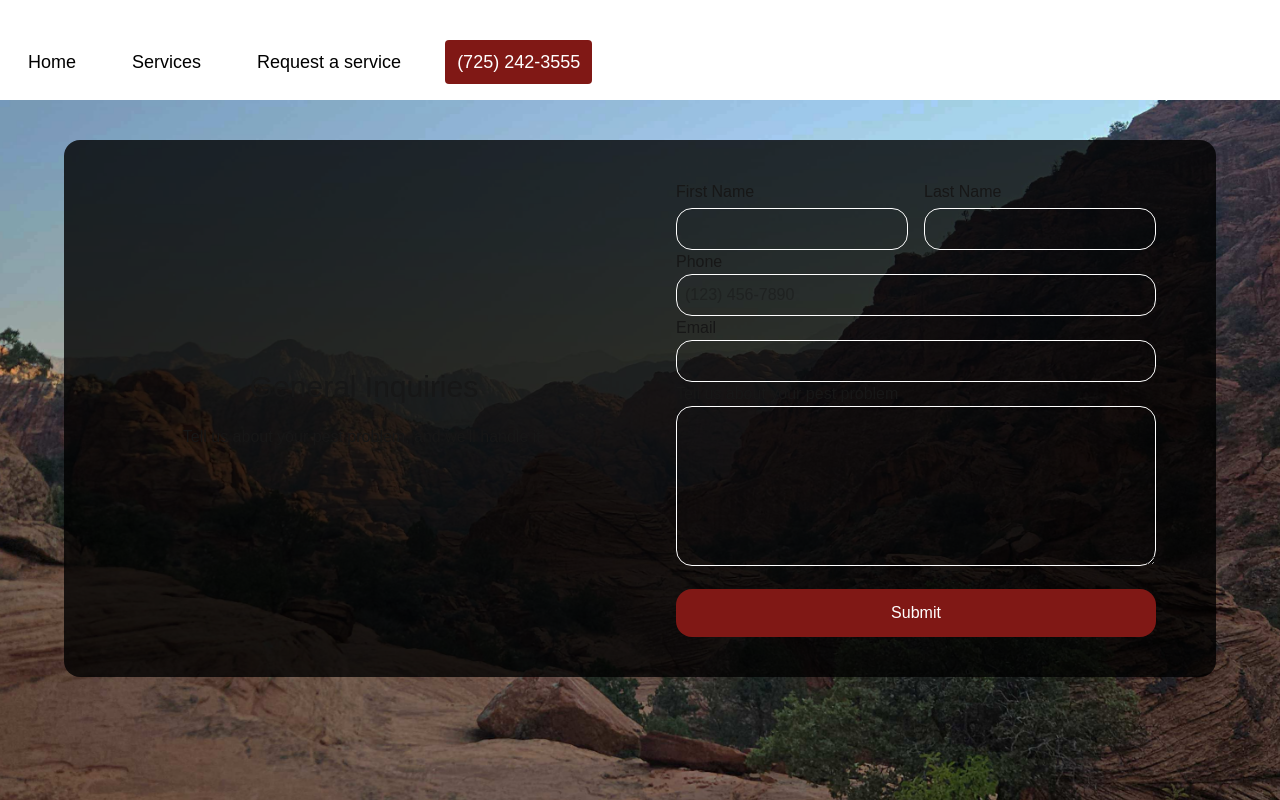
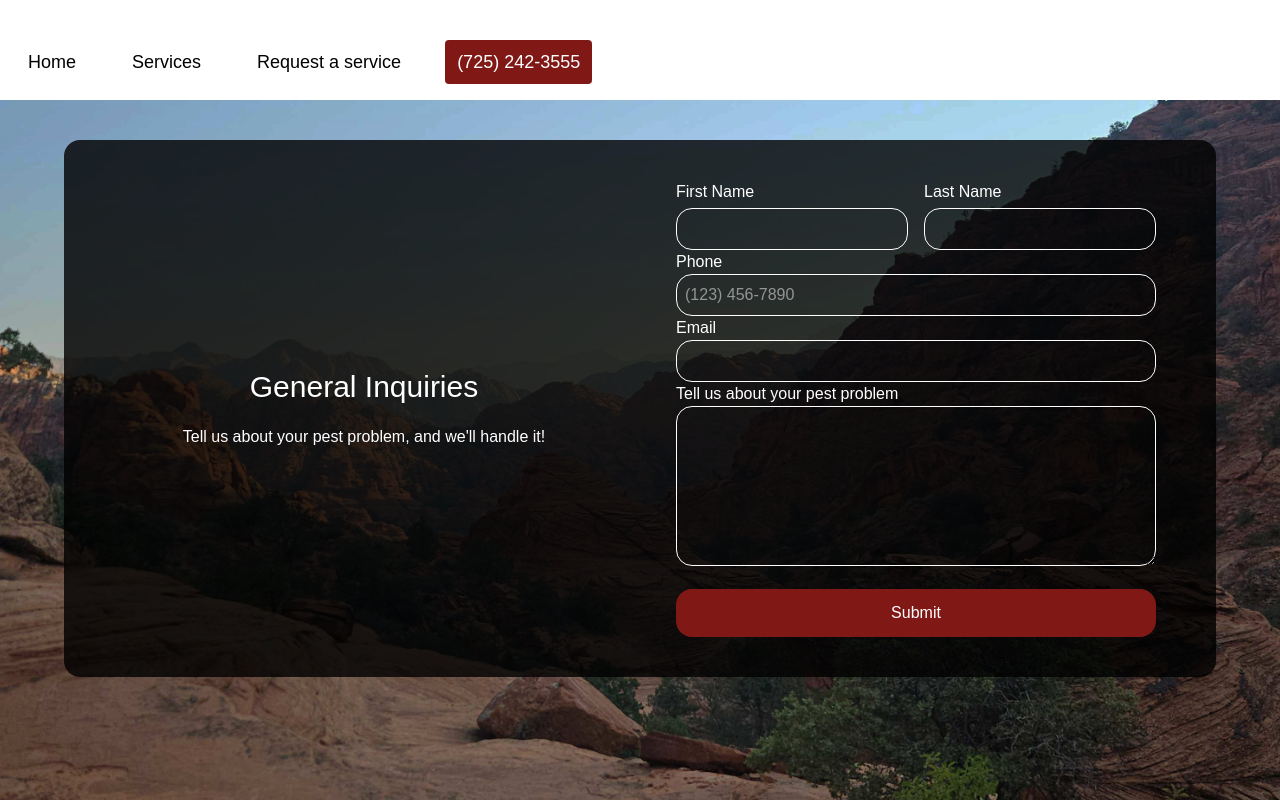
Before and after one commit to pchound/zing, a Next.js app: page /services in a window 1280 px wide. Shown: the top 800 px of the page. Built offline with nearby package versions, Linux system fonts and the light colour scheme; no server answers.

Commit message:
contact-white

```diff
--- a/src/app/services-components/contact-form.jsx
+++ b/src/app/services-components/contact-form.jsx
@@ -68,13 +68,13 @@ export default function FormSection() {
 
      <div>
       <h1
-        className="white text-center text-3xl pb-5"
+        className="text-white text-center text-3xl pb-5"
         style={{ fontFamily: '"Quicksand", sans-serif', fontWeight: 300 }}
       >
         General Inquiries
 
       </h1>
-         <p className="text-center">Tell us about your pest problem, and we'll handle it!</p>
+         <p className="text-white text-center">Tell us about your pest problem, and we'll handle it!</p>
       </div>
 
 
@@ -82,7 +82,7 @@ export default function FormSection() {
       <form
         method="POST"
         onSubmit={handleSubmit}
-        className="white w-full max-w-xl mx-auto px-5"
+        className="text-white w-full max-w-xl mx-auto px-5"
         noValidate
       >
         {/* First and Last Name */}
```
